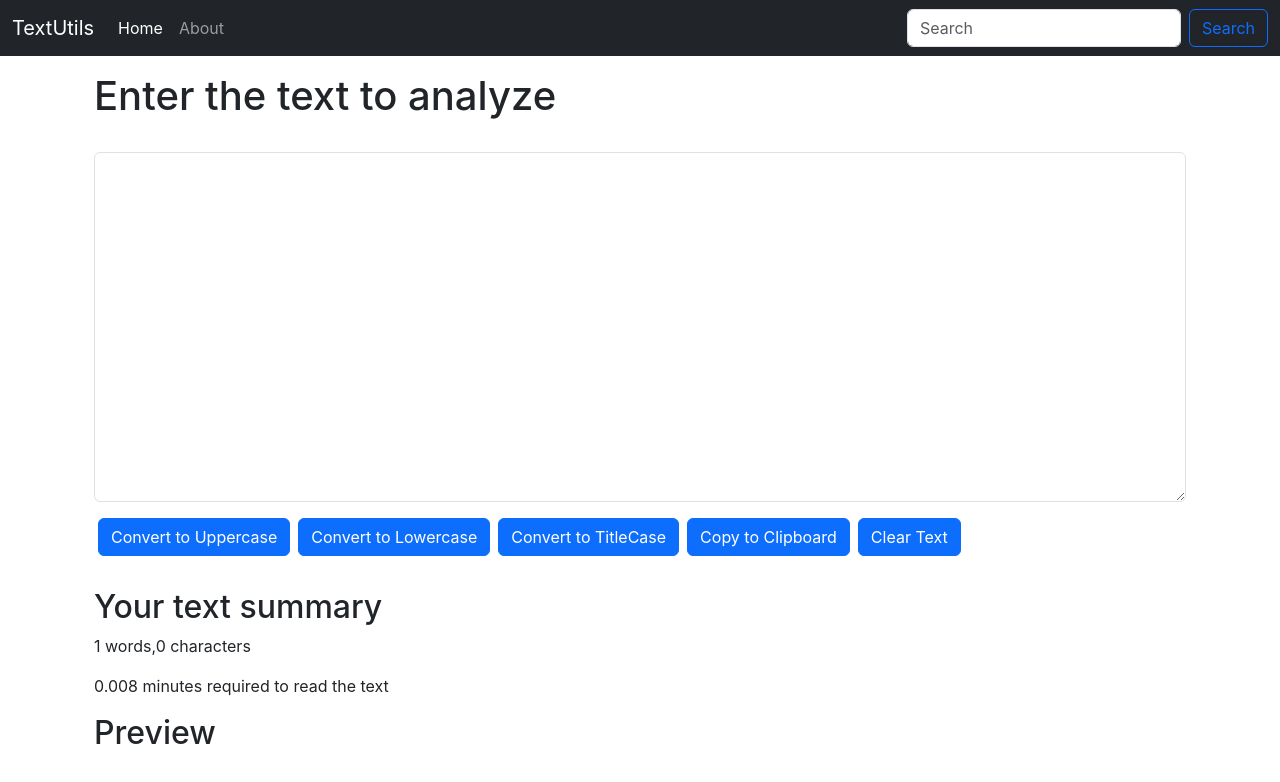
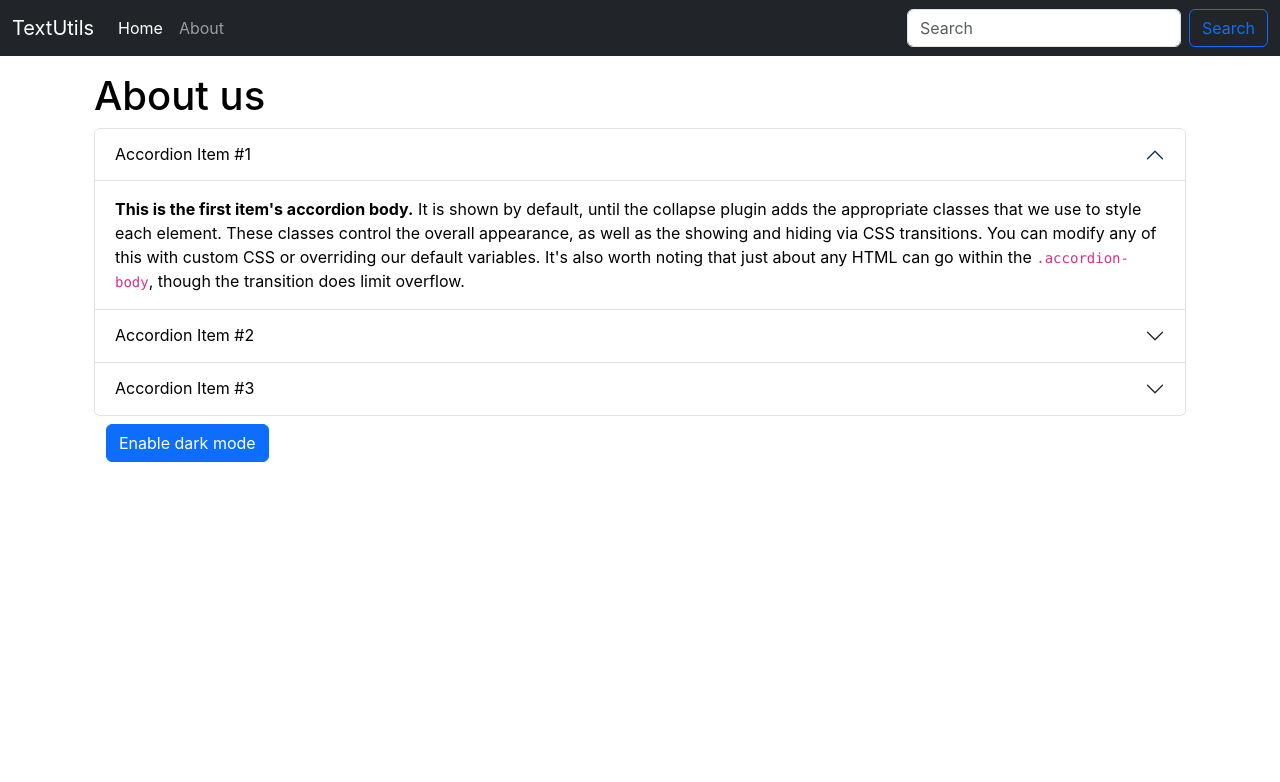
Before and after one commit to Sanjana9211/REACT-JS, a React (Create React App) app: page / in a window 1280 px wide. Shown: the top 782 px of the page. Built offline with nearby package versions, Linux system fonts and the light colour scheme.

Commit message:
An about component to enable dark or light mode

```diff
--- a/src/App.js
+++ b/src/App.js
@@ -1,13 +1,16 @@
 import './App.css';
+import About from './components/About';
 import Navbar from './components/Navbar';
-import TextForm from './components/TextForm';
+// import TextForm from './components/TextForm';
+
 
 function App() {
   return (
     <>
     <Navbar title="TextUtils" aboutText="About"/>
     <div className="container my-3">
-      <TextForm heading="Enter the text to analyze"/>
+      {/* <TextForm heading="Enter the text to analyze"/> */}
+      <About/>
     </div>
 
     </>
--- /dev/null
+++ b/src/components/About.js
@@ -0,0 +1,77 @@
+import React from 'react'
+import { useState } from 'react'
+
+export default function About() {
+
+    const [myStyle,setStyle]=useState({
+        color:'black',
+        backgroundColor : 'white'
+    });
+
+    const [btnText,setBtnText]=useState("Enable dark mode");
+
+    const toggleStyle=()=>{
+        if (myStyle.color==='white'){
+            setStyle({color : 'black',backgroundColor : 'white'});
+            setBtnText("Enable Dark Mode");
+
+        }
+        else{
+            setStyle({
+                color:'white',
+                backgroundColor : 'black'
+            });
+            setBtnText("Enable Light Mode");
+
+        }
+    }
+
+  return (
+    <div className='container' style={myStyle}>
+        <h1>About us</h1>
+        <div className="accordion" id="accordionExample" style={myStyle}>
+            <div className="accordion-item" style={myStyle}>
+                <h2 className="accordion-header">
+                <button className="accordion-button" style={myStyle} type="button" data-bs-toggle="collapse" data-bs-target="#collapseOne" aria-expanded="true" aria-controls="collapseOne">
+                    Accordion Item #1
+                </button>
+                </h2>
+                <div id="collapseOne" className="accordion-collapse collapse show" data-bs-parent="#accordionExample">
+                <div className="accordion-body">
+                    <strong>This is the first item's accordion body.</strong> It is shown by default, until the collapse plugin adds the appropriate classes that we use to style each element. These classes control the overall appearance, as well as the showing and hiding via CSS transitions. You can modify any of this with custom CSS or overriding our default variables. It's also worth noting that just about any HTML can go within the <code>.accordion-body</code>, though the transition does limit overflow.
+                </div>
+                </div>
+            </div>
+            <div className="accordion-item" style={myStyle}>
+                <h2 className="accordion-header">
+                <button className="accordion-button collapsed" style={myStyle} type="button" data-bs-toggle="collapse" data-bs-target="#collapseTwo" aria-expanded="false" aria-controls="collapseTwo">
+                    Accordion Item #2
+                </button>
+                </h2>
+                <div id="collapseTwo" className="accordion-collapse collapse" data-bs-parent="#accordionExample">
+                <div className="accordion-body">
+                    <strong>This is the second item's accordion body.</strong> It is hidden by default, until the collapse plugin adds the appropriate classes that we use to style each element. These classes control the overall appearance, as well as the showing and hiding via CSS transitions. You can modify any of this with custom CSS or overriding our default variables. It's also worth noting that just about any HTML can go within the <code>.accordion-body</code>, though the transition does limit overflow.
+                </div>
+                </div>
+            </div>
+            <div className="accordion-item" style={myStyle}>
+                <h2 className="accordion-header">
+                <button className="accordion-button collapsed" style={myStyle} type="button" data-bs-toggle="collapse" data-bs-target="#collapseThree" aria-expanded="false" aria-controls="collapseThree">
+                    Accordion Item #3
+                </button>
+                </h2>
+                <div id="collapseThree" className="accordion-collapse collapse" data-bs-parent="#accordionExample">
+                <div className="accordion-body">
+                    <strong>This is the third item's accordion body.</strong> It is hidden by default, until the collapse plugin adds the appropriate classes that we use to style each element. These classes control the overall appearance, as well as the showing and hiding via CSS transitions. You can modify any of this with custom CSS or overriding our default variables. It's also worth noting that just about any HTML can go within the <code>.accordion-body</code>, though the transition does limit overflow.
+                </div>
+                </div>
+            </div>
+        </div>
+
+        <div className="container">
+            <button type="button" onClick={toggleStyle} className="btn btn-primary my-2">{btnText}</button>
+        </div>
+
+    </div>
+  )
+}
```
